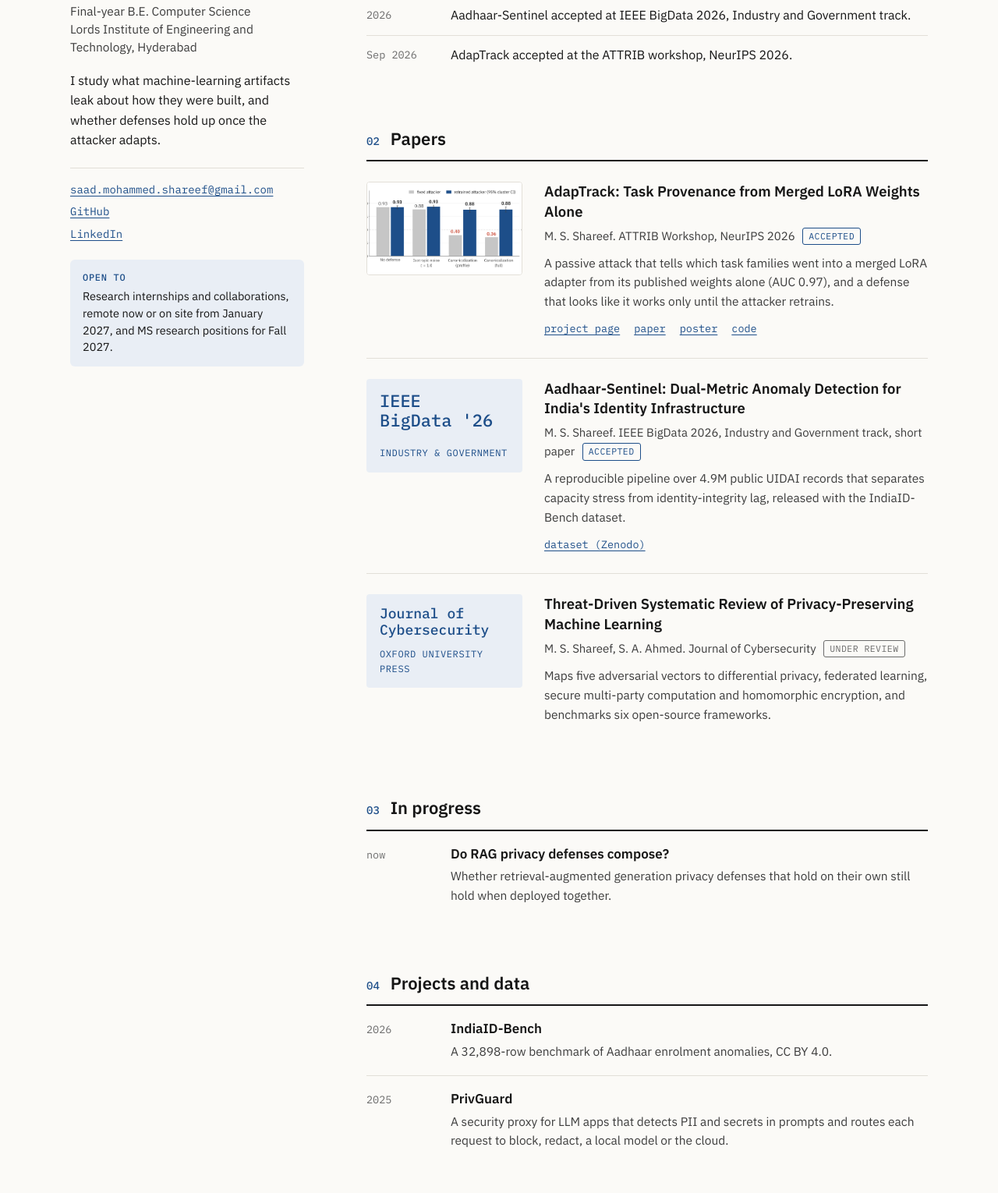
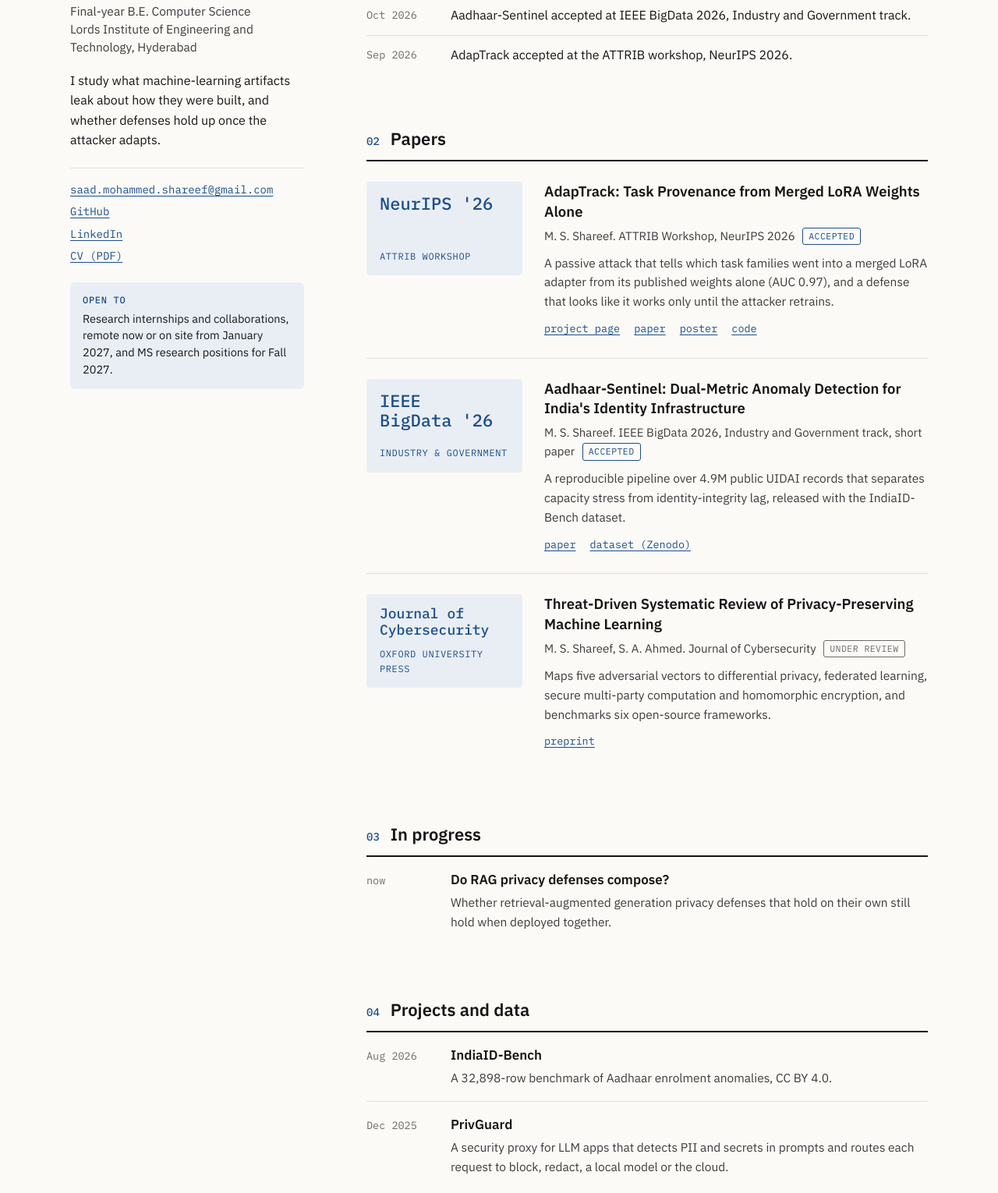
Before and after one commit to saad-research/saad-research.github.io, a plain HTML site: page index.html in a window 1280 px wide. Shown: the part 200-1730 px from the top of the page at 78% size. Drawn offline with Linux system fonts and the light colour scheme.

Commit message:
Add CV link and update news dates in index.html

```diff
--- a/index.html
+++ b/index.html
@@ -22,6 +22,7 @@
 <li><span class="label">Email</span><a href="mailto:saad.mohammed.shareef@gmail.com">saad.mohammed.shareef@gmail.com</a></li>
 <li><span class="label">GitHub</span><a href="https://github.com/saad-research">GitHub</a></li>
 <li><span class="label">LinkedIn</span><a href="https://www.linkedin.com/in/mohammed-saad-shareef/">LinkedIn</a></li>
+<li><span class="label">CV</span><a href="files/cv-mohammed-saad-shareef.pdf">CV (PDF)</a></li>
 </ul>
 <p class="open"><b>Open to</b>Research internships and collaborations, remote now or on site from January 2027, and MS research positions for Fall 2027.</p>
 </aside>
@@ -32,7 +33,7 @@
 <h2><span class="num">01</span>News</h2>
 <ul class="news">
 <li><span class="date">Dec 2026</span><span>Presenting <a href="adaptrack/">AdapTrack</a> remotely at the ATTRIB workshop, NeurIPS 2026 (12 December).</span></li>
-<li><span class="date">2026</span><span>Aadhaar-Sentinel accepted at IEEE BigData 2026, Industry and Government track.</span></li>
+<li><span class="date">Oct 2026</span><span>Aadhaar-Sentinel accepted at IEEE BigData 2026, Industry and Government track.</span></li>
 <li><span class="date">Sep 2026</span><span>AdapTrack accepted at the ATTRIB workshop, NeurIPS 2026.</span></li>
 </ul>
 </section>
@@ -41,7 +42,7 @@
 <h2><span class="num">02</span>Papers</h2>
 
 <article class="paper">
-<a class="thumb" href="adaptrack/"><img src="adaptrack/thumb.png" alt="Bar chart: a defense scores 0.36 against a fixed attacker and 0.88 against a retrained one" width="1200" height="591"></a>
+<a class="thumb type" href="adaptrack/"><span class="big">NeurIPS '26</span><span class="small">ATTRIB Workshop</span></a>
 <div>
 <p class="title"><a href="adaptrack/">AdapTrack: Task Provenance from Merged LoRA Weights Alone</a></p>
 <p class="meta">M. S. Shareef. ATTRIB Workshop, NeurIPS 2026 <span class="tag">Accepted</span></p>
@@ -56,7 +57,7 @@
 <p class="title">Aadhaar-Sentinel: Dual-Metric Anomaly Detection for India's Identity Infrastructure</p>
 <p class="meta">M. S. Shareef. IEEE BigData 2026, Industry and Government track, short paper <span class="tag">Accepted</span></p>
 <p class="desc">A reproducible pipeline over 4.9M public UIDAI records that separates capacity stress from identity-integrity lag, released with the IndiaID-Bench dataset.</p>
-<p class="plinks"><a href="https://doi.org/10.5281/zenodo.21507204">dataset (Zenodo)</a></p>
+<p class="plinks"><a href="files/aadhaar-sentinel-ieee-bigdata-2026.pdf">paper</a><a href="https://doi.org/10.5281/zenodo.21507204">dataset (Zenodo)</a></p>
 </div>
 </article>
 
@@ -66,6 +67,7 @@
 <p class="title">Threat-Driven Systematic Review of Privacy-Preserving Machine Learning</p>
 <p class="meta">M. S. Shareef, S. A. Ahmed. Journal of Cybersecurity <span class="tag pending">Under review</span></p>
 <p class="desc">Maps five adversarial vectors to differential privacy, federated learning, secure multi-party computation and homomorphic encryption, and benchmarks six open-source frameworks.</p>
+<p class="plinks"><a href="files/jocs-ppml-review-preprint.pdf">preprint</a></p>
 </div>
 </article>
 </section>
@@ -84,14 +86,14 @@
 <section>
 <h2><span class="num">04</span>Projects and data</h2>
 <div class="row">
-<span class="date">2026</span>
+<span class="date">Aug 2026</span>
 <div>
 <p class="title"><a href="https://doi.org/10.5281/zenodo.21507204">IndiaID-Bench</a></p>
 <p class="desc">A 32,898-row benchmark of Aadhaar enrolment anomalies, CC BY 4.0.</p>
 </div>
 </div>
 <div class="row">
-<span class="date">2025</span>
+<span class="date">Dec 2025</span>
 <div>
 <p class="title"><a href="https://github.com/saad-research/Privguard_A-Privacy-Gateway-for-LLMs">PrivGuard</a></p>
 <p class="desc">A security proxy for LLM apps that detects PII and secrets in prompts and routes each request to block, redact, a local model or the cloud.</p>
```
